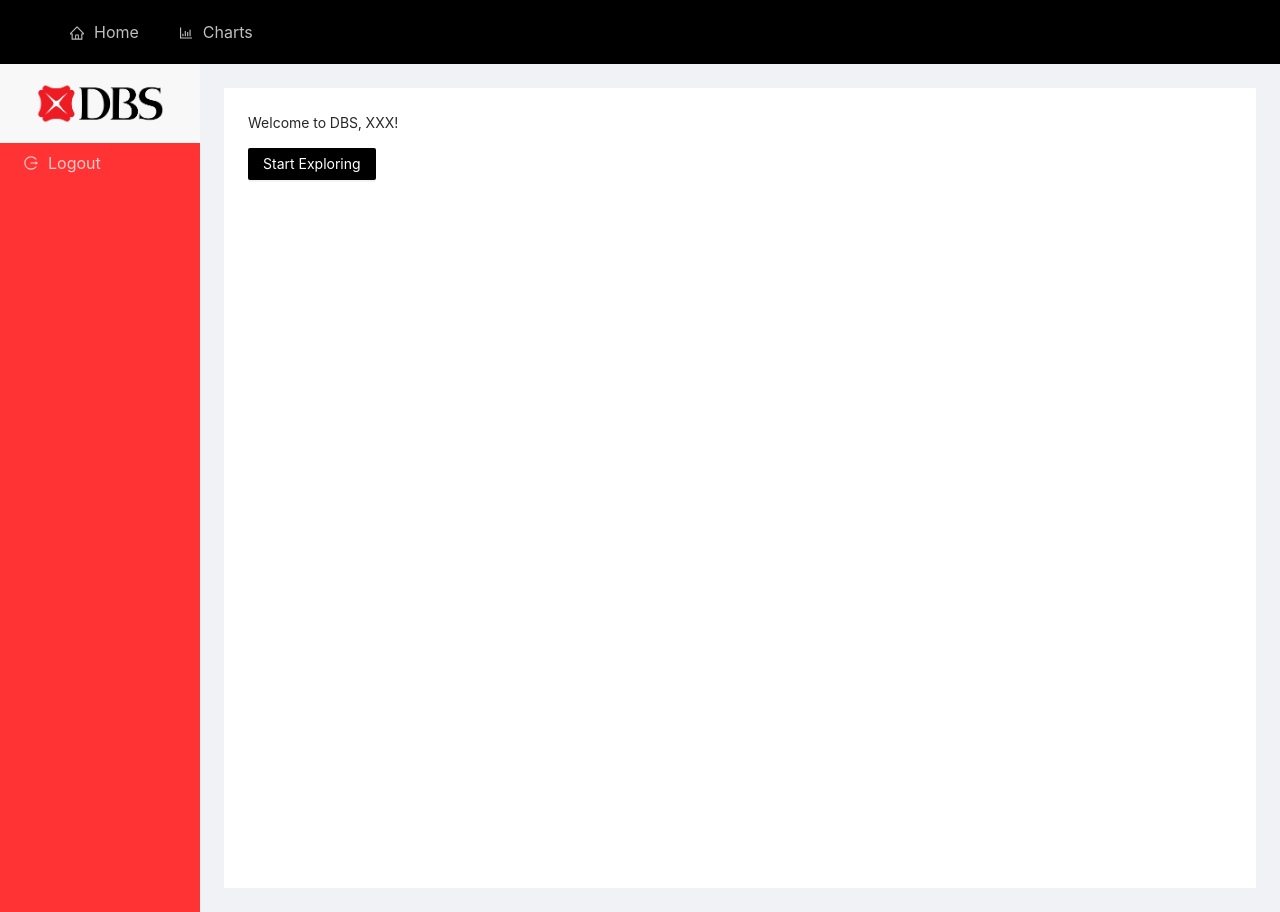
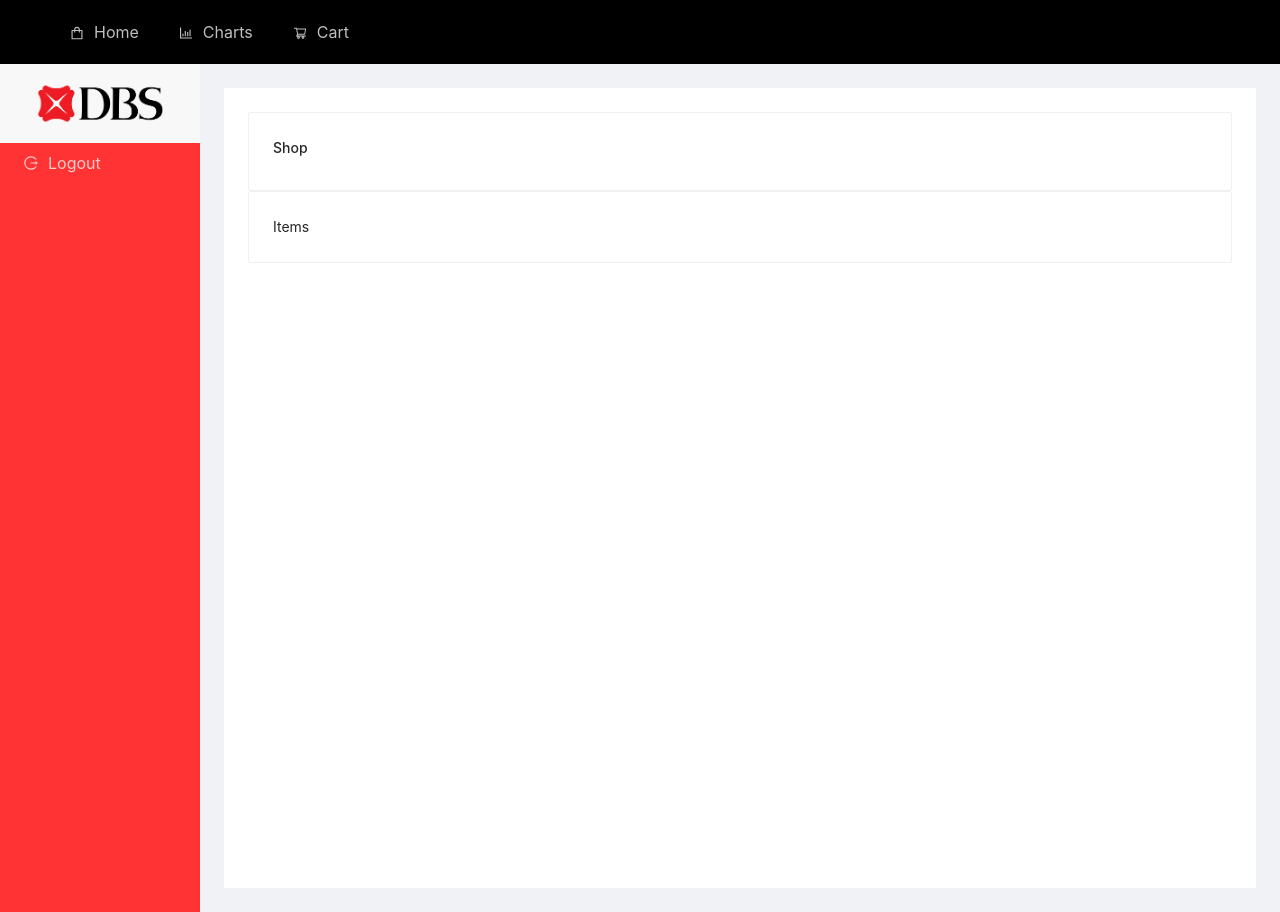
Before and after one commit to benjaminwongweien/TT1_21, a React (Create React App) app in the folder frontend/basic-frontend/: page /home in a window 1280 px wide. Built offline with nearby package versions, Linux system fonts and the light colour scheme; what @amcharts/amcharts4 would draw is missing.

Commit message:
Add checkout page

```diff
--- a/frontend/basic-frontend/src/constants/urls.tsx
+++ b/frontend/basic-frontend/src/constants/urls.tsx
@@ -5,4 +5,6 @@ export enum Url {
   LOGIN = "/",
   HOME = "/home",
   CHARTS = "/charts",
+  CHECKOUT = "/checkout",
+  SHOP = "/shop"
 }
--- a/frontend/basic-frontend/src/layout/BaseLayout.tsx
+++ b/frontend/basic-frontend/src/layout/BaseLayout.tsx
@@ -2,6 +2,8 @@ import {
   HomeOutlined,
   BarChartOutlined,
   LogoutOutlined,
+  ShoppingCartOutlined,
+  ShoppingOutlined
 } from "@ant-design/icons";
 import { Layout, Menu } from "antd";
 import { Header } from "antd/lib/layout/layout";
@@ -26,7 +28,7 @@ export const BaseLayout = ({ children }: BaseLayoutProps) => {
   const getHeaderMenu = () =>
     [
       {
-        icon: <HomeOutlined />,
+        icon: <ShoppingOutlined />,
         name: "Home",
         onClick: () => history.push("/home"),
       },
@@ -34,6 +36,11 @@ export const BaseLayout = ({ children }: BaseLayoutProps) => {
         icon: <BarChartOutlined />,
         name: "Charts",
         onClick: () => history.push("/charts"),
+      },
+      {
+        icon: <ShoppingCartOutlined/>,
+        name: "Cart",
+        onClick: () => history.push("/checkout"),
       },
     ] as MenuConfig[];
 
--- /dev/null
+++ b/frontend/basic-frontend/src/pages/CheckoutPage.tsx
@@ -0,0 +1,85 @@
+import { LockOutlined, UserOutlined } from "@ant-design/icons";
+import { Form, Input, Button, Checkbox, Card } from "antd";
+import { Fragment, useContext, useEffect } from "react";
+import { useHistory } from "react-router";
+import { GlobalContext } from "../context";
+import { authService, notificationService } from "../services";
+import { BaseLayout } from "../layout";
+import axios from "axios";
+
+export const CheckoutPage = () => {
+  const { setUser } = useContext(GlobalContext);
+
+  const history = useHistory();
+
+  const onFinish = async (values: any) => {
+    console.log(values);
+
+    let date = Date.now();
+    console.log(date);
+    let cartItems = { cart: [{ objectId: "obj id", num: 1 }] };
+    //send data
+    // let url = "http://localhost:8000/";
+    // axios.post(url, cartItems).then(function (response) {
+    //   console.log(response);
+    // });
+
+  };
+
+  return (
+    <Fragment>
+      <BaseLayout>
+        <Card>
+          <div>Cart Items</div>
+          <ul>
+            <li>Item 1</li>
+            <li>Item 2</li>
+            <li>Item 3</li>
+          </ul>
+        </Card>
+        <div>
+          Checkout Form
+          <p />
+          <div className="checkout-form">
+            <Form initialValues={{ remember: true }} onFinish={onFinish}>
+              <Form.Item
+                name="name"
+                rules={[{ required: true, message: "Please input your Name!" }]}
+              >
+                <Input placeholder="Name" />
+              </Form.Item>
+              <Form.Item
+                name="email"
+                rules={[
+                  {
+                    required: true,
+                    message: "Please enter a valid email address!",
+                  },
+                ]}
+              >
+                <Input placeholder="Email" />
+              </Form.Item>
+              <Form.Item
+                name="address"
+                rules={[
+                  { required: true, message: "Please input your Address!" },
+                ]}
+              >
+                <Input placeholder="Address" />
+              </Form.Item>
+              <Form.Item>
+                <Button
+                  type="primary"
+                  htmlType="submit"
+                  style={{ width: "100%" }}
+                >
+                  Checkout
+                </Button>
+              </Form.Item>
+            </Form>
+          </div>
+        </div>
+      </BaseLayout>
+    </Fragment>
+  );
+};
--- a/frontend/basic-frontend/src/pages/HomePage.tsx
+++ b/frontend/basic-frontend/src/pages/HomePage.tsx
@@ -1,5 +1,5 @@
-import { Button } from "antd";
-import { useEffect } from "react";
+import { Button, Card } from "antd";
+import { Fragment, useEffect } from "react";
 import { useHistory } from "react-router";
 import { BaseLayout } from "../layout";
 import { notificationService, testService } from "../services";
@@ -21,14 +21,13 @@ export const HomePage = () => {
   };
 
   return (
-    <BaseLayout>
-      <div>
-        Welcome to DBS, XXX!
-        <p />
-        <Button type="primary" onClick={() => history.push("/charts")}>
-          Start Exploring
-        </Button>
-      </div>
-    </BaseLayout>
+    <Fragment>
+      <BaseLayout>
+        <Card>
+          <h1>Shop</h1>
+        </Card>
+        <Card>Items</Card>
+      </BaseLayout>
+    </Fragment>
   );
 };
--- a/frontend/basic-frontend/src/routers/public/config.tsx
+++ b/frontend/basic-frontend/src/routers/public/config.tsx
@@ -6,6 +6,7 @@ import {
   LoginPage,
   NotFoundPage,
 } from "../../pages";
+import { CheckoutPage } from "../../pages/CheckoutPage";
 import { ChartsPage } from "../../pages/ChartsPage";
 
 export const publicRouteConfig: RouteConfig[] = [
@@ -25,6 +26,11 @@ export const publicRouteConfig: RouteConfig[] = [
     children: <LoginPage />,
   },
   {
+    path: Url.CHECKOUT,
+    exact: true,
+    children: <CheckoutPage />,
+  },
+  {
     path: Url.ACCESS_DENIED,
     exact: true,
     children: <AccessDeniedPage />,
```
